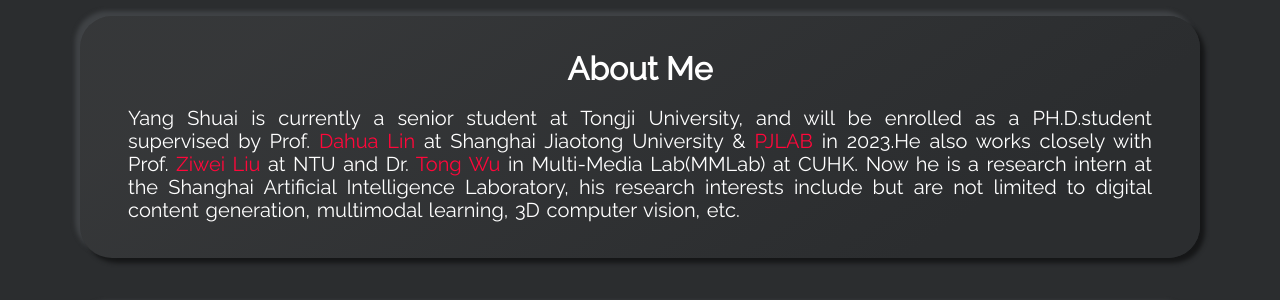
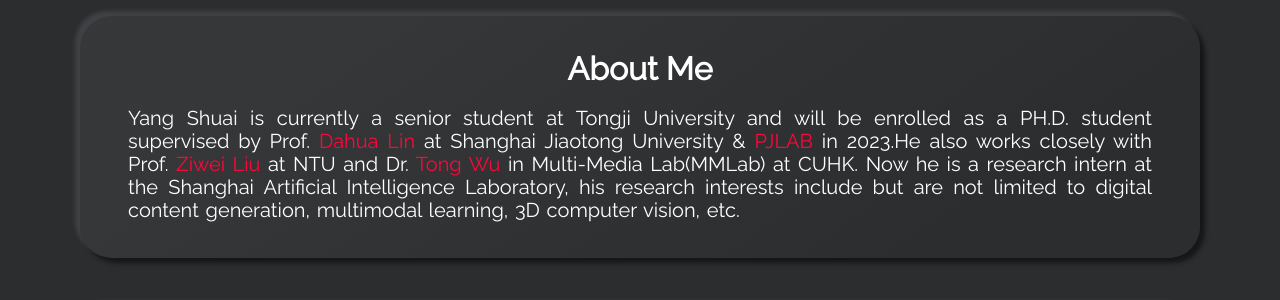
Before and after one commit to YS-IMTech/YS-IMTech.github.io, a Jekyll site: the page built from index.html, in a window 1280 px wide and 900 px high, scrolled down 1240 px. Shown: the part 154-454 px from the top of the window. Built offline with Jekyll 4.4.1, drawn with Linux system fonts in a browser that asks for light colours; comment, search, counter and statistics services are not loaded.

```diff
--- a/_config.yml
+++ b/_config.yml
@@ -32,7 +32,7 @@ show_aboutme_card: true
 # about_me_title: The will be displayed as the title in the About Me section
 about_me_title: About Me
 # about_me_description: This will be displayed under the title.
-about_me_description: Yang Shuai is currently a senior student at Tongji University, and will be enrolled as a PH.D.student supervised by Prof. <a href="http://dahua.me/" target="_blank" rel="noopener">Dahua Lin</a> at Shanghai Jiaotong University & <a href="https://www.shlab.org.cn/" target="_blank" rel="noopener">PJLAB</a> in 2023.He also works closely with Prof. <a href="https://liuziwei7.github.io/" target="_blank" rel="noopener">Ziwei Liu</a> at NTU and Dr. <a href="https://wutong16.github.io/" target="_blank" rel="noopener">Tong Wu</a> in Multi-Media Lab(MMLab) at CUHK. Now he is a research intern at the Shanghai Artificial Intelligence Laboratory, his research interests include but are not limited to digital content generation, multimodal learning, 3D computer vision, etc.
+about_me_description: Yang Shuai is currently a senior student at Tongji University and will be enrolled as a PH.D. student supervised by Prof. <a href="http://dahua.me/" target="_blank" rel="noopener">Dahua Lin</a> at Shanghai Jiaotong University & <a href="https://www.shlab.org.cn/" target="_blank" rel="noopener">PJLAB</a> in 2023.He also works closely with Prof. <a href="https://liuziwei7.github.io/" target="_blank" rel="noopener">Ziwei Liu</a> at NTU and Dr. <a href="https://wutong16.github.io/" target="_blank" rel="noopener">Tong Wu</a> in Multi-Media Lab(MMLab) at CUHK. Now he is a research intern at the Shanghai Artificial Intelligence Laboratory, his research interests include but are not limited to digital content generation, multimodal learning, 3D computer vision, etc.
 # SKILLS SECTION
 # show_skills_card:
 # > setting this to true, will display the Skills section
```
